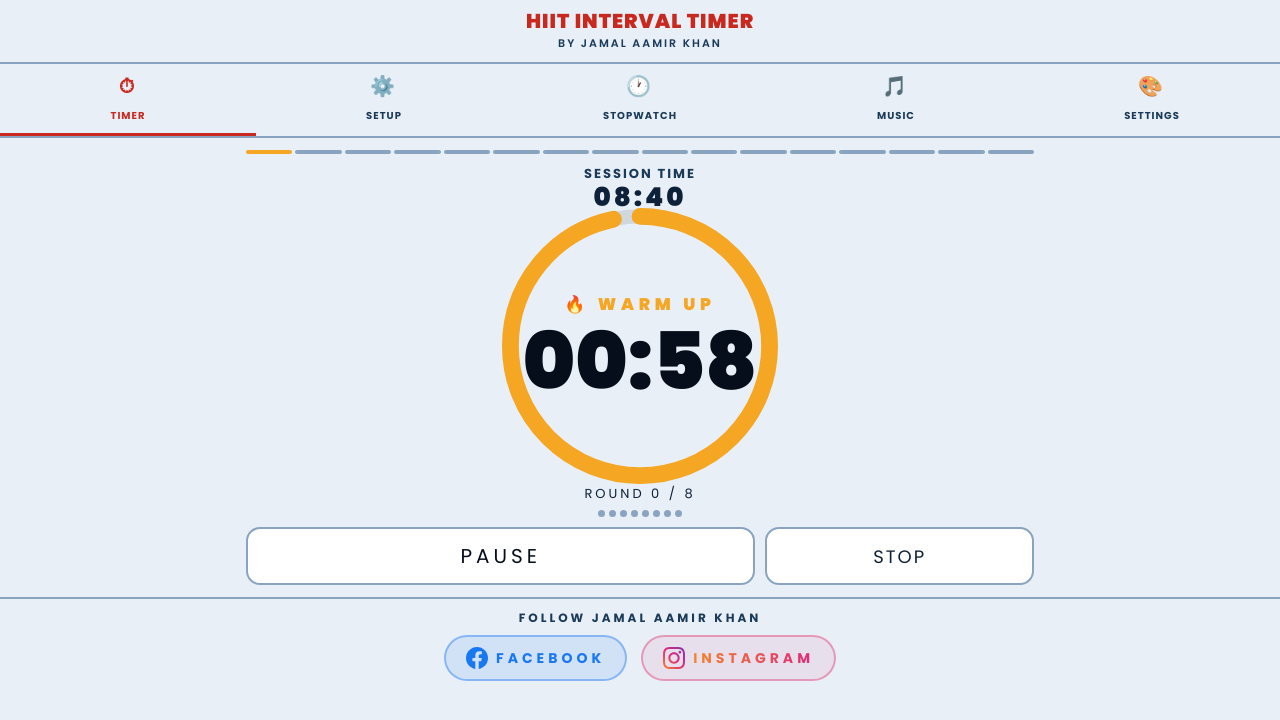
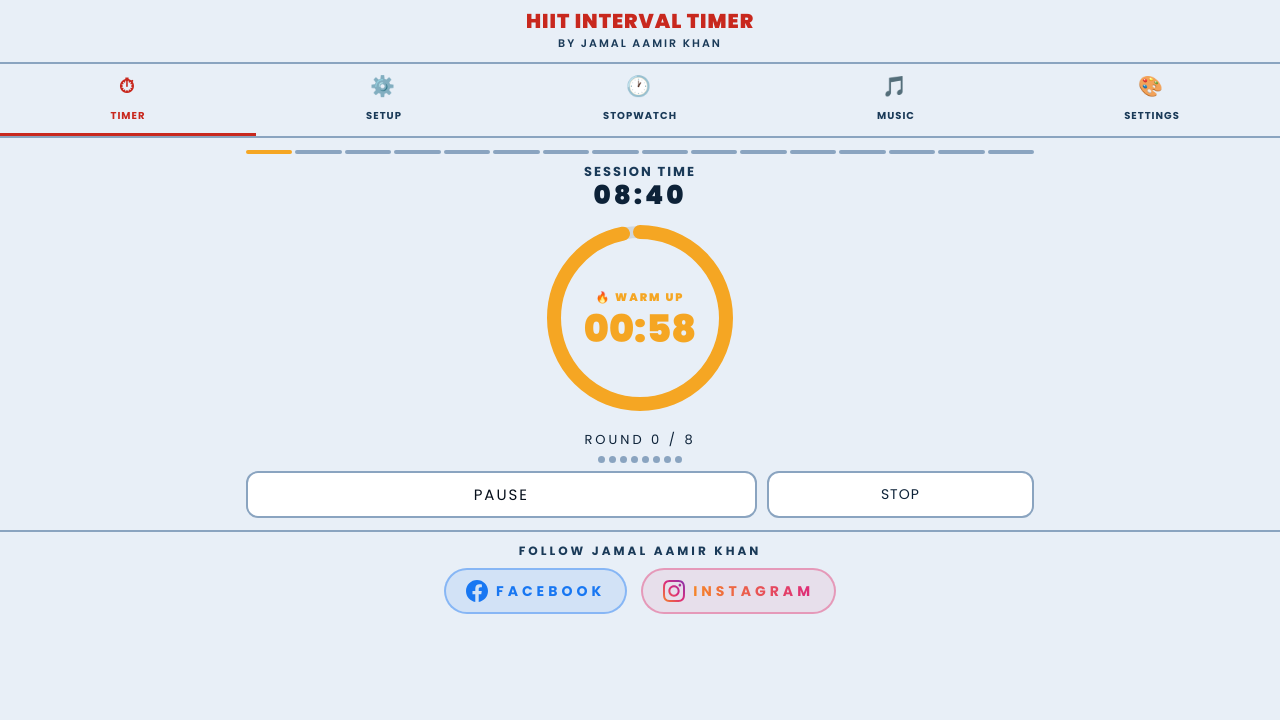
Before and after one commit to jamalaamir/hiit-timer, a React (Vite) app: page / in a window 1280 px wide. Both pictures are taken after a click on the button "START". Shown: the top 720 px of the page. Built offline with nearby package versions, Linux system fonts and the light colour scheme.

Commit message:
Update App.jsx

```diff
--- a/src/App.jsx
+++ b/src/App.jsx
@@ -187,35 +187,35 @@ function MinSecInput({ label, icon, color, valueSecs, onChange, T }) {
 // ─── CIRCULAR TIMER ──────────────────────────────────────────────────────────
 function CircularTimer({ progress, phase, timeLeft, isPaused, isCountdown, T, isDark }) {
   const cfg = PHASE_CONFIG[phase]||PHASE_CONFIG.work;
-  const r=108,cx=124,cy=124,circ=2*Math.PI*r;
+  const r=86,cx=100,cy=100,circ=2*Math.PI*r;
   const offset=circ*(1-Math.max(0,Math.min(1,progress)));
   return (
-    <div className="app-timer-circle" style={{position:"relative",width:248,height:248,margin:"0 auto"}}>
-      <svg width="248" height="248" style={{transform:"rotate(-90deg)"}}>
+    <div className="app-timer-circle" style={{position:"relative",width:200,height:200,margin:"0 auto",flexShrink:0}}>
+      <svg width="200" height="200" style={{transform:"rotate(-90deg)"}}>
         <circle cx={cx} cy={cy} r={r} fill="none" stroke={isDark?"rgba(255,255,255,0.07)":"rgba(0,0,0,0.10)"} strokeWidth="12"/>
         <circle cx={cx} cy={cy} r={r} fill="none"
-          stroke={isCountdown?"#FF3D00":cfg.color}
-          strokeWidth={isCountdown?18:14}
+          stroke={cfg.color}
+          strokeWidth={14}
           strokeDasharray={circ} strokeDashoffset={offset}
           strokeLinecap="round"
           style={{
             filter:"none",
             transition:"stroke-dashoffset .65s ease,stroke .3s,stroke-width .2s",
-            animation:isCountdown?"ringPulse .45s ease-in-out infinite alternate":"none",
+            animation:"none",
           }}
         />
       </svg>
       <div style={{position:"absolute",inset:0,display:"flex",flexDirection:"column",
         alignItems:"center",justifyContent:"center",gap:4}}>
-        <span style={{fontSize:14,fontFamily:"'Poppins',sans-serif",letterSpacing:4,
-          color:isCountdown?"#FF7043":cfg.color,fontWeight:900}}>
-          {isCountdown?"⚠ GET READY":`${cfg.icon} ${cfg.label}`}
+        <span style={{fontSize:11,fontFamily:"'Poppins',sans-serif",letterSpacing:2,
+          color:isCountdown?"#FF3D00":cfg.color,fontWeight:900}}>
+          {`${cfg.icon} ${cfg.label}`}
         </span>
-        <span style={{fontSize:isCountdown?76:66,fontFamily:"'Poppins',sans-serif",lineHeight:1,fontWeight:900,
-          color:isCountdown?"#FF3D00":T.text,
+        <span style={{fontSize:isCountdown?44:38,fontFamily:"'Poppins',sans-serif",lineHeight:1,fontWeight:900,
+          color:cfg.color,
           textShadow:"none",
           transition:"font-size .2s,color .2s",
-          animation:isCountdown?"popIn .25s ease":"none"}}>
+          animation:"none"}}>
           {fmtDisp(timeLeft)}
         </span>
         {isPaused&&<span style={{fontSize:13,letterSpacing:4,color:T.textLow,
@@ -229,6 +229,7 @@ function CircularTimer({ progress, phase, timeLeft, isPaused, isCountdown, T, is
 function MusicPlayer({ T, isDark }) {
   const [playlist,   setPlaylist]   = useState([]);
   const [activeList, setActiveList] = useState([]);
+  const [savedNames, setSavedNames] = useState(()=>{ try{ const n=localStorage.getItem("jak_playlist_names"); return n?JSON.parse(n):[]; }catch(e){return [];} });
   const [idx,        setIdx]        = useState(0);
   const [isPlaying,  setIsPlaying]  = useState(false);
   const [mode,       setMode]       = useState("normal");
@@ -265,6 +266,8 @@ function MusicPlayer({ T, isDark }) {
     setPlaylist(tracks);
     setActiveList(list);
     setIdx(0); setProgress(0); setDuration(0); setIsPlaying(false);
+    // Save track names to localStorage so user sees their playlist on reopen
+    try{ const names=tracks.map(t=>t.name); localStorage.setItem("jak_playlist_names", JSON.stringify(names)); setSavedNames(names); }catch(e){}
     if(audioRef.current){audioRef.current.pause();audioRef.current.src="";}
     setTimeout(()=>{
       if(audioRef.current&&list[0]){
@@ -277,19 +280,25 @@ function MusicPlayer({ T, isDark }) {
   };
 
   // Switch between shuffle and in-order without stopping
+  const modeRef = useRef(mode);
+  useEffect(()=>{modeRef.current=mode;},[mode]);
+
   const switchMode = newMode=>{
-    if(newMode===mode) return;
     setMode(newMode);
+    modeRef.current=newMode;
     if(!playlist.length) return;
     const cur=activeRef.current[idxRef.current];
     const list=newMode==="shuffle"?doShuffle([...playlist]):[...playlist];
-    // keep currently playing song at position 0
     if(cur){
       const pos=list.findIndex(t=>t.url===cur.url);
       if(pos>0){const [item]=list.splice(pos,1);list.unshift(item);}
     }
     setActiveList(list);
     setIdx(0);
+    if(activeRef.current[0]&&audioRef.current){
+      const keepPlaying=isPlayRef.current;
+      setTimeout(()=>playAt(0,list,keepPlaying),50);
+    }
   };
 
   const playAt = useCallback((i,list,shouldPlay)=>{
@@ -354,9 +363,9 @@ function MusicPlayer({ T, isDark }) {
         <button style={mBtn(mode==="shuffle")} onClick={()=>switchMode("shuffle")}>🔀 SHUFFLE</button>
       </div>
 
-      {/* File picker — multiple select, no webkitdirectory */}
-      <input ref={fileInputRef} type="file" accept="audio/*,audio/mp3,audio/mpeg,audio/wav,audio/ogg,audio/m4a,audio/flac"
-        multiple style={{display:"none"}} onChange={handleFiles}/>
+      {/* File picker — folder or multiple files */}
+      <input ref={fileInputRef} type="file" accept="audio/*"
+        multiple webkitdirectory="" mozdirectory="" directory="" style={{display:"none"}} onChange={handleFiles}/>
 
       <button onClick={()=>fileInputRef.current?.click()} style={{
         width:"100%",padding:"14px",borderRadius:11,marginBottom:18,
@@ -365,26 +374,44 @@ function MusicPlayer({ T, isDark }) {
         fontFamily:"'Poppins',sans-serif",fontSize:16,letterSpacing:2,cursor:"pointer",
         fontWeight:"bold",
       }}>
-        🎵 {playlist.length>0?`${playlist.length} SONGS LOADED — TAP TO CHANGE`:"TAP TO SELECT YOUR SONGS"}
+        📁 {playlist.length>0?`${playlist.length} SONGS LOADED — TAP TO CHANGE`:savedNames.length>0?`RELOAD ${savedNames.length} SONGS — TAP HERE`:"TAP TO SELECT MUSIC FOLDER"}
       </button>
 
-      {/* How-to hint */}
+      {/* How-to hint or saved song list */}
       {playlist.length===0 && (
         <div style={{
           background:isDark?"rgba(34,197,94,0.07)":"rgba(34,197,94,0.10)",
           border:`1px solid rgba(34,197,94,0.25)`,borderRadius:10,
           padding:"12px 14px",marginBottom:16,
         }}>
-          <div style={{fontFamily:"'Poppins',sans-serif",fontSize:16,color:"#22C55E",letterSpacing:4,marginBottom:6}}>
-            HOW TO SELECT MULTIPLE SONGS:
-          </div>
-          <div style={{fontSize:14,color:T.textMid,lineHeight:1.6}}>
-            1. Tap the button above<br/>
-            2. Navigate to your music folder<br/>
-            3. <strong style={{color:T.text}}>Long press</strong> the first song<br/>
-            4. <strong style={{color:T.text}}>Tap all other songs</strong> you want<br/>
-            5. Tap <strong style={{color:T.text}}>OK / Open</strong> — all songs load!
-          </div>
+          {savedNames.length>0?(
+            <>
+              <div style={{fontFamily:"'Poppins',sans-serif",fontSize:13,color:"#22C55E",letterSpacing:2,marginBottom:8,fontWeight:700}}>
+                🎵 LAST SESSION — {savedNames.length} SONGS (TAP BUTTON ABOVE TO RELOAD)
+              </div>
+              <div style={{maxHeight:120,overflowY:"auto"}}>
+                {savedNames.map((n,i)=>(
+                  <div key={i} style={{fontSize:12,color:T.textMid,padding:"3px 0",
+                    borderBottom:`1px solid ${T.border}`,overflow:"hidden",
+                    textOverflow:"ellipsis",whiteSpace:"nowrap"}}>
+                    {String(i+1).padStart(2,"0")}. {n}
+                  </div>
+                ))}
+              </div>
+            </>
+          ):(
+            <>
+              <div style={{fontFamily:"'Poppins',sans-serif",fontSize:13,color:"#22C55E",letterSpacing:2,marginBottom:6,fontWeight:700}}>
+                HOW TO LOAD YOUR MUSIC:
+              </div>
+              <div style={{fontSize:13,color:T.textMid,lineHeight:1.7}}>
+                1. Tap the button above<br/>
+                2. Your file browser opens<br/>
+                3. <strong style={{color:T.text}}>Select your music folder</strong> directly<br/>
+                4. All songs inside load automatically!
+              </div>
+            </>
+          )}
         </div>
       )}
 
@@ -823,7 +850,6 @@ export default function HIITIntervalTimer() {
         @media(min-width:600px){
           .app-header,.app-tabs,.app-footer{width:100%}
           .app-main{max-width:680px;margin:0 auto;width:100%;padding:0 20px}
-          .app-timer-circle{transform:scale(1.2);transform-origin:center}
         }
         @media(min-width:900px){
           .app-main{max-width:860px}
@@ -859,7 +885,7 @@ export default function HIITIntervalTimer() {
         <div className="app-main">
         {/* ══ TIMER TAB ══ */}
         {tab==="timer"&&(
-          <div style={{flex:1,padding:"12px 16px",display:"flex",flexDirection:"column",gap:10,overflowY:"auto",animation:"fadeTab .25s ease"}}>
+          <div style={{flex:1,padding:"12px 16px",display:"flex",flexDirection:"column",gap:8,overflowY:"auto",animation:"fadeTab .25s ease",minHeight:0}}>
             {state!=="idle"&&(
               <div style={{display:"flex",gap:3}}>
                 {order.map((p,i)=>(
@@ -917,29 +943,29 @@ export default function HIITIntervalTimer() {
             <div style={{display:"flex",gap:10}}>
               {state==="idle"||state==="done"?(
                 <button onClick={handleStart} style={{
-                  flex:1,padding:"12px",borderRadius:14,
+                  flex:1,padding:"10px",borderRadius:12,
                   background:"linear-gradient(135deg,#22C55E,#16A34A)",border:"none",
-                  color:"#fff",fontFamily:"'Poppins',sans-serif",fontSize:22,letterSpacing:4,fontWeight:900,
+                  color:"#fff",fontFamily:"'Poppins',sans-serif",fontSize:16,letterSpacing:3,fontWeight:700,
                   cursor:"pointer"}}>
                   {state==="done"?"RESTART":"START"}
                 </button>
               ):(
                 <>
                   <button onClick={handlePause} style={{
-                    flex:2,padding:"12px",borderRadius:14,
+                    flex:2,padding:"10px",borderRadius:12,
                     background:state==="paused"?"linear-gradient(135deg,#22C55E,#16A34A)":T.surface,
                     border:`2px solid ${state==="paused"?"transparent":T.border}`,
                     color:state==="paused"?"#fff":T.text,
-                    fontFamily:"'Poppins',sans-serif",fontSize:20,letterSpacing:4,
+                    fontFamily:"'Poppins',sans-serif",fontSize:15,letterSpacing:2,
                     cursor:"pointer",transition:"all .2s",
                     }}>
                     {state==="paused"?"RESUME":"PAUSE"}
                   </button>
                   <button onClick={handleStop} style={{
-                    flex:1,padding:"12px",borderRadius:14,
+                    flex:1,padding:"10px",borderRadius:12,
                     background:T.surface,border:`2px solid ${T.border}`,
                     color:T.textMid,fontFamily:"'Poppins',sans-serif",
-                    fontSize:18,letterSpacing:2,cursor:"pointer"}}>STOP</button>
+                    fontSize:14,letterSpacing:1,cursor:"pointer"}}>STOP</button>
                 </>
               )}
             </div>
```
